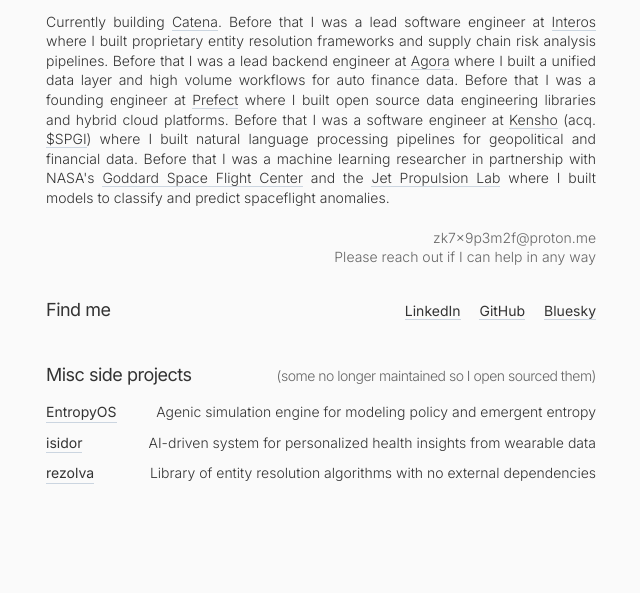
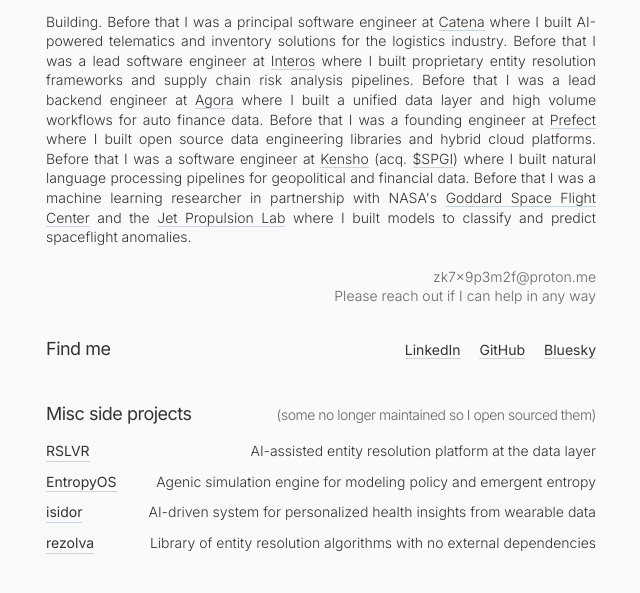
Before and after one commit to joshmeek/joshmeek.github.io, a plain HTML site: page index.html in a window 1280 px wide. Shown: the part 117-710 px from the top of the page, without its empty margins (319-959 px from the left). Drawn offline with Linux system fonts and the light colour scheme.

Commit message:
Update content

```diff
--- a/index.html
+++ b/index.html
@@ -21,6 +21,7 @@
         padding: 80px 20px 40px;
         font-size: 14px;
       }
+
       h1,
       h2 {
         font-size: 24px;
@@ -28,70 +29,86 @@
         margin: 0 0 15px 0;
         letter-spacing: -0.5px;
       }
+
       h2 {
         font-size: 18px;
         margin-top: 20px;
       }
+
       p {
         margin: 0 0 15px 0;
       }
+
       .main-paragraph {
         text-align: justify;
       }
+
       a {
         color: #333;
         text-decoration: none;
         border-bottom: 1px solid #cbd5e0;
         transition: all 0.2s ease;
       }
+
       a:hover {
         color: #000000;
         border-bottom-color: #333;
       }
+
       .links ul,
       .writings ul {
         list-style-type: none;
         padding: 0;
         margin: 0 0 20px 0;
       }
+
       .links li,
       .writings li {
         margin-bottom: 5px;
       }
+
       .writings .date {
         display: inline-block;
         width: 90px;
       }
+
       .writings .title {
         display: inline-block;
       }
+
       .signature {
         margin-top: 20px;
         color: #666;
         text-align: right;
       }
+
       .links {
         margin-top: 30px;
         display: flex;
         justify-content: space-between;
         align-items: baseline;
       }
+
       .links h2 {
         margin: 0;
       }
+
       .links ul {
         list-style: none;
         padding: 0;
         margin: 0;
       }
+
       .links li {
         display: inline-block;
         margin-bottom: 0;
         margin-left: 15px;
       }
+
       .projects {
         margin-top: 40px;
       }
+
       .projects h2 {
         font-size: 18px;
         font-weight: 400;
@@ -101,23 +118,28 @@
         justify-content: space-between;
         align-items: baseline;
       }
+
       .projects ul {
         list-style-type: none;
         padding: 0;
         margin: 0;
       }
+
       .projects li {
         margin-bottom: 10px;
         display: flex;
         justify-content: space-between;
         align-items: baseline;
       }
+
       .project-title {
         font-weight: 400;
       }
+
       .projects .project-description {
         margin-left: 0;
       }
+
       .project-status {
         font-weight: 300;
         font-size: 14px;
@@ -126,65 +148,100 @@
       }
     </style>
   </head>
+
   <body>
     <h1>josh.dev</h1>
     <p class="main-paragraph">
-      Currently building
-      <a href="https://www.catenaclearing.io/">Catena</a>. Before that I was a
-      lead software engineer at <a href="https://www.interos.ai/">Interos</a>
+      Building. Before that I was a principal software engineer at
+      <a href="https://www.catenaclearing.io/">Catena</a>
+      where I built AI-powered telematics and inventory solutions for the logistics
+      industry. Before that I was a lead software engineer at
+      <a href="https://www.interos.ai/">Interos</a>
       where I built proprietary entity resolution frameworks and supply chain risk
       analysis pipelines. Before that I was a lead backend engineer at
-      <a href="https://agoradata.com/">Agora</a> where I built a unified data
-      layer and high volume workflows for auto finance data. Before that I was a
-      founding engineer at <a href="https://www.prefect.io/">Prefect</a> where I built
-      open source data engineering libraries and hybrid cloud platforms. Before
-      that I was a software engineer at
+      <a href="https://agoradata.com/">Agora</a> where I built a unified data layer
+      and high volume workflows for auto finance data. Before that I was a founding
+      engineer at <a href="https://www.prefect.io/">Prefect</a> where I built open
+      source data engineering libraries and hybrid cloud platforms. Before that I
+      was a software engineer at
       <a href="https://kensho.com/">Kensho</a> (acq.
       <a href="https://www.google.com/finance/quote/SPGI:NYSE">$SPGI</a>)
-      where I built natural language processing pipelines for geopolitical
-      and financial data. Before that I was a machine learning researcher in
+      where I built natural language processing pipelines for geopolitical and
+      financial data. Before that I was a machine learning researcher in
       partnership with NASA's
-      <a href="https://www.nasa.gov/goddard/"
-        >Goddard Space Flight Center</a
-      >
+      <a href="https://www.nasa.gov/goddard/">Goddard Space Flight Center</a>
       and the
-      <a href="https://www.jpl.nasa.gov/">Jet Propulsion Lab</a> where I
-      built models to classify and predict spaceflight anomalies.
+      <a href="https://www.jpl.nasa.gov/">Jet Propulsion Lab</a> where I built
+      models to classify and predict spaceflight anomalies.
     </p>
+
     <div class="signature">
       <p>
         zk7x9p3m2f@proton.me<br />
         Please reach out if I can help in any way
       </p>
     </div>
+
     <div class="links">
       <h2>Find me</h2>
       <ul>
         <li>
-          <a href="https://linkedin.com/in/josh-meek" class="project-title">LinkedIn</a>
+          <a href="https://linkedin.com/in/josh-meek" class="project-title"
+            >LinkedIn</a
+          >
         </li>
-        <li><a href="https://github.com/joshmeek" class="project-title">GitHub</a></li>
-        <li><a href="https://bsky.app/profile/josh.dev" class="project-title">Bluesky</a></li>
+        <li>
+          <a href="https://github.com/joshmeek" class="project-title">GitHub</a>
+        </li>
+        <li>
+          <a href="https://bsky.app/profile/josh.dev" class="project-title"
+            >Bluesky</a
+          >
+        </li>
       </ul>
     </div>
 
     <div class="projects">
-      <h2>Misc side projects <span class="project-status">(some no longer maintained so I open sourced them)</span></h2>
+      <h2>
+        Misc side projects
+        <span class="project-status"
+          >(some no longer maintained so I open sourced them)</span
+        >
+      </h2>
       <ul>
         <li>
-          <a href="https://github.com/joshmeek/entropyos" class="project-title">EntropyOS</a>
-          <span class="project-description">Agenic simulation engine for modeling policy and emergent entropy</span>
+          <a href="https://rslvr.dev" class="project-title">RSLVR</a>
+          <span class="project-description"
+            >AI-assisted entity resolution platform at the data layer</span
+          >
         </li>
         <li>
-          <a href="https://github.com/joshmeek/isidor" class="project-title">isidor</a>
-          <span class="project-description">AI-driven system for personalized health insights from wearable data</span>
+          <a href="https://github.com/joshmeek/entropyos" class="project-title"
+            >EntropyOS</a
+          >
+          <span class="project-description"
+            >Agenic simulation engine for modeling policy and emergent entropy</span
+          >
         </li>
         <li>
-          <a href="https://github.com/joshmeek/rezolva" class="project-title">rezolva</a>
-          <span class="project-description">Library of entity resolution algorithms with no external dependencies</span>
+          <a href="https://github.com/joshmeek/isidor" class="project-title"
+            >isidor</a
+          >
+          <span class="project-description"
+            >AI-driven system for personalized health insights from wearable
+            data</span
+          >
+        </li>
+        <li>
+          <a href="https://github.com/joshmeek/rezolva" class="project-title"
+            >rezolva</a
+          >
+          <span class="project-description"
+            >Library of entity resolution algorithms with no external
+            dependencies</span
+          >
         </li>
       </ul>
     </div>
-
   </body>
 </html>
```
